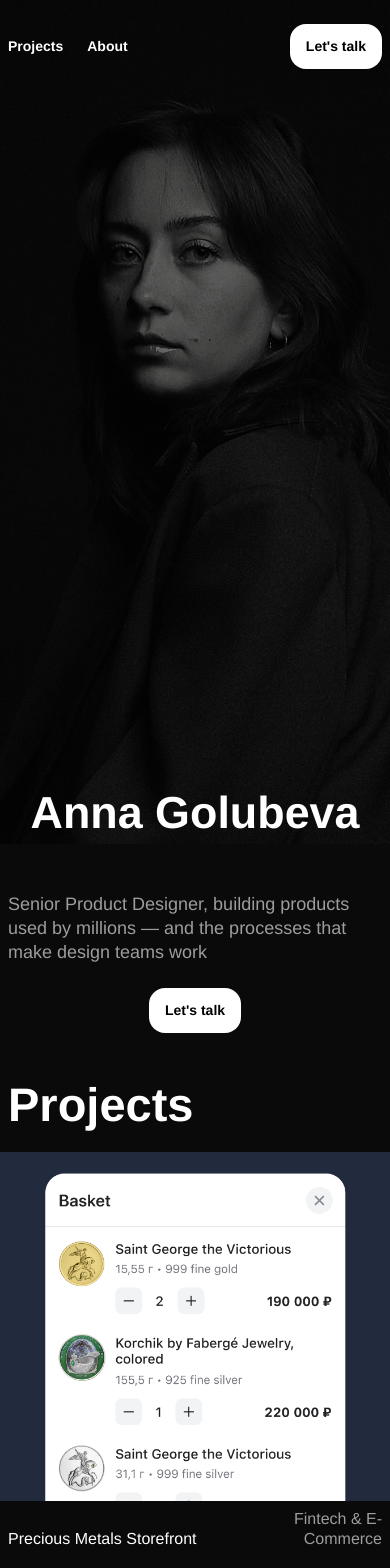
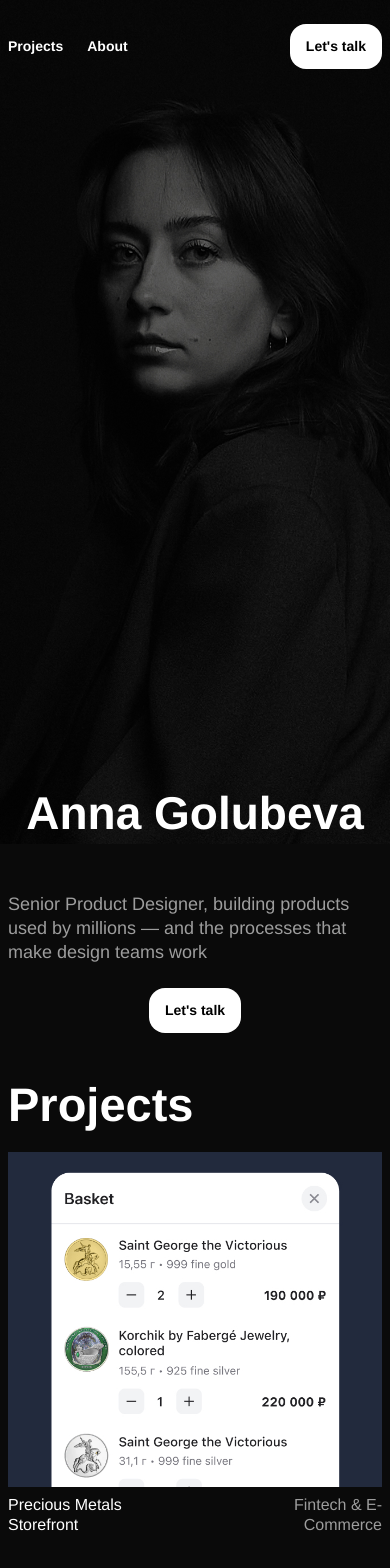
Before and after one commit to AnnGolub/portfolio, a Next.js app: page / in a window 390 px wide. Shown: the top 1568 px of the page. Built offline with nearby package versions, Linux system fonts and the light colour scheme.

Commit message:
Refine mobile hero title, project cards, About spacing, and Lenis feel.
Heavier Lenis scroll, responsive hero name sizing, two-line card titles with padded images, and 24/32px About rhythm.

Co-authored-by: Cursor <cursoragent@cursor.com>

```diff
--- a/app/globals.css
+++ b/app/globals.css
@@ -34,6 +34,11 @@ body {
 }
 
 @media (max-width: 767px) {
+  .hero-mobile-name {
+    font-size: 11.8vw !important;
+    font-size: clamp(40px, 11.8vw, 60px) !important;
+  }
+
   main > * {
     margin-top: 0 !important;
     margin-bottom: 0 !important;
--- a/components/AboutSection.tsx
+++ b/components/AboutSection.tsx
@@ -25,7 +25,7 @@ export function AboutSection() {
           {aboutItems.map((text, index) => (
             <div
               key={index}
-              className={index > 0 ? "max-md:!mb-0 max-md:!mt-6" : "max-md:!m-0"}
+              className={index > 0 ? "max-md:!mb-0 max-md:!mt-8" : "max-md:!m-0"}
             >
               <p className="font-helvetica-neue max-md:!mb-0 max-md:!mt-0 px-2 text-[28px] font-bold leading-none text-white">
                 {index + 1}
@@ -35,7 +35,7 @@ export function AboutSection() {
               </p>
               {index < aboutItems.length - 1 && (
                 <div
-                  className="mx-2 max-md:!mb-0 max-md:!mt-6 h-px bg-white/60"
+                  className="mx-2 max-md:!mb-0 max-md:!mt-8 h-px bg-white/60"
                   aria-hidden
                 />
               )}
--- a/components/CaseStudyCard.tsx
+++ b/components/CaseStudyCard.tsx
@@ -14,15 +14,17 @@ export function CaseStudyCard({ caseStudy, className = "" }: CaseStudyCardProps)
     >
       {/* Mobile */}
       <div className="md:hidden">
+        <div className="px-2">
           <img
             src={caseStudy.image}
             alt=""
             className="h-auto w-full rounded-none object-cover"
             aria-hidden
           />
-        <div className="font-helvetica-neue mt-2 flex items-end justify-between px-2">
-          <span className="max-w-[55%] self-end text-left text-[16px] font-normal leading-5 text-white">
-            {caseStudy.title}
+        </div>
+        <div className="font-helvetica-neue flex items-end justify-between px-2 pb-0 pt-2">
+          <span className="max-w-[55%] self-end whitespace-pre-line text-left text-[16px] font-normal leading-5 text-white">
+            {caseStudy.mobileTitle}
           </span>
           <span className="max-w-[40%] self-end whitespace-normal text-right text-[16px] font-normal leading-5 text-white/60">
             {caseStudy.category}
--- a/components/Hero.tsx
+++ b/components/Hero.tsx
@@ -16,7 +16,7 @@ export function Hero() {
           aria-hidden
         />
         <div className="absolute bottom-2 left-0 right-0 z-10 px-2">
-          <h1 className="font-helvetica-neue text-center text-[clamp(40px,11.5vw,56px)] font-extrabold leading-none text-white">
+          <h1 className="hero-mobile-name font-helvetica-neue text-center font-extrabold leading-none text-white">
             {site.name}
           </h1>
         </div>
--- a/components/SmoothScroll.tsx
+++ b/components/SmoothScroll.tsx
@@ -21,7 +21,8 @@ export function SmoothScroll() {
         orientation: "vertical",
         gestureOrientation: "vertical",
         smoothWheel: true,
-        touchMultiplier: 2.0,
+        touchMultiplier: 1.2,
+        wheelMultiplier: 0.6,
         infinite: false,
       });
 
--- a/data/cases.ts
+++ b/data/cases.ts
@@ -5,6 +5,8 @@ export type CaseStat = {
 
 export type CaseStudy = {
   title: string;
+  /** Two-line mobile card title; use \\n for line break (white-space: pre-line). */
+  mobileTitle: string;
   slug: string;
   image: string;
   category: string;
@@ -17,6 +19,7 @@ export type CaseStudy = {
 export const cases: CaseStudy[] = [
   {
     title: "Precious Metals Storefront",
+    mobileTitle: "Precious Metals\nStorefront",
     slug: "metals",
     image: "/Pic.jpg",
     category: "Fintech & E-Commerce",
@@ -64,6 +67,7 @@ LIVE
   },
   {
     title: "Unified Design Process",
+    mobileTitle: "Unified Design\nProcess",
     slug: "design-process",
     image: "/Pic-1.jpg",
     category: "Systems & Leadership",
@@ -112,6 +116,7 @@ Framework adopted across all 15 product teams. Used as primary onboarding materi
   },
   {
     title: "Product Basket Form",
+    mobileTitle: "Product Basket\nForm",
     slug: "basket",
     image: "/Pic-2.jpg",
     category: "Fintech & Research",
--- a/lib/lenis.ts
+++ b/lib/lenis.ts
@@ -3,7 +3,7 @@ import type Lenis from "@studio-freight/lenis";
 export const LENIS_EASING = (t: number) =>
   Math.min(1, 1.001 - Math.pow(2, -10 * t));
 
-export const LENIS_DURATION = 2.5;
+export const LENIS_DURATION = 4.0;
 export const LENIS_ANCHOR_DURATION = 2;
 
 const MOBILE_MEDIA_QUERY = "(max-width: 767px)";
```
Lines whose indentation alone changed are shown as unchanged.
